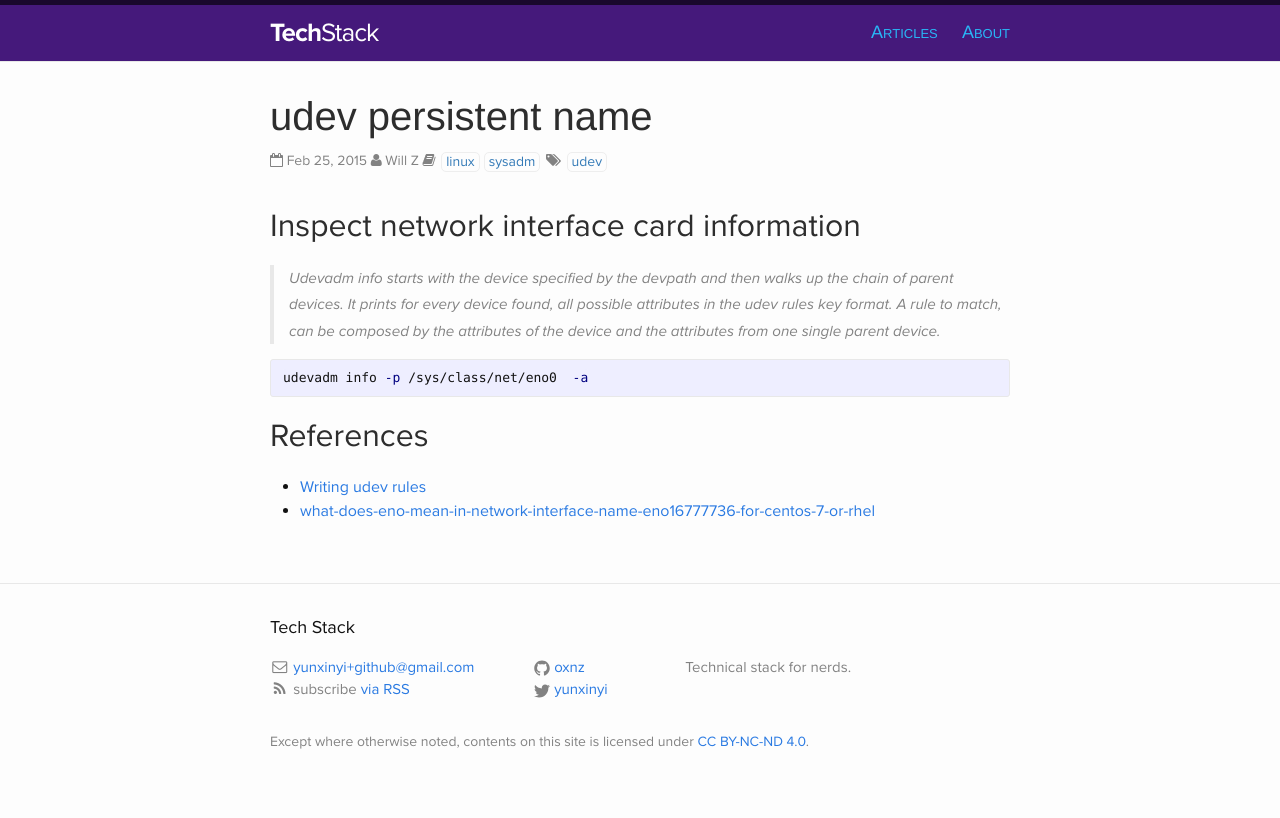
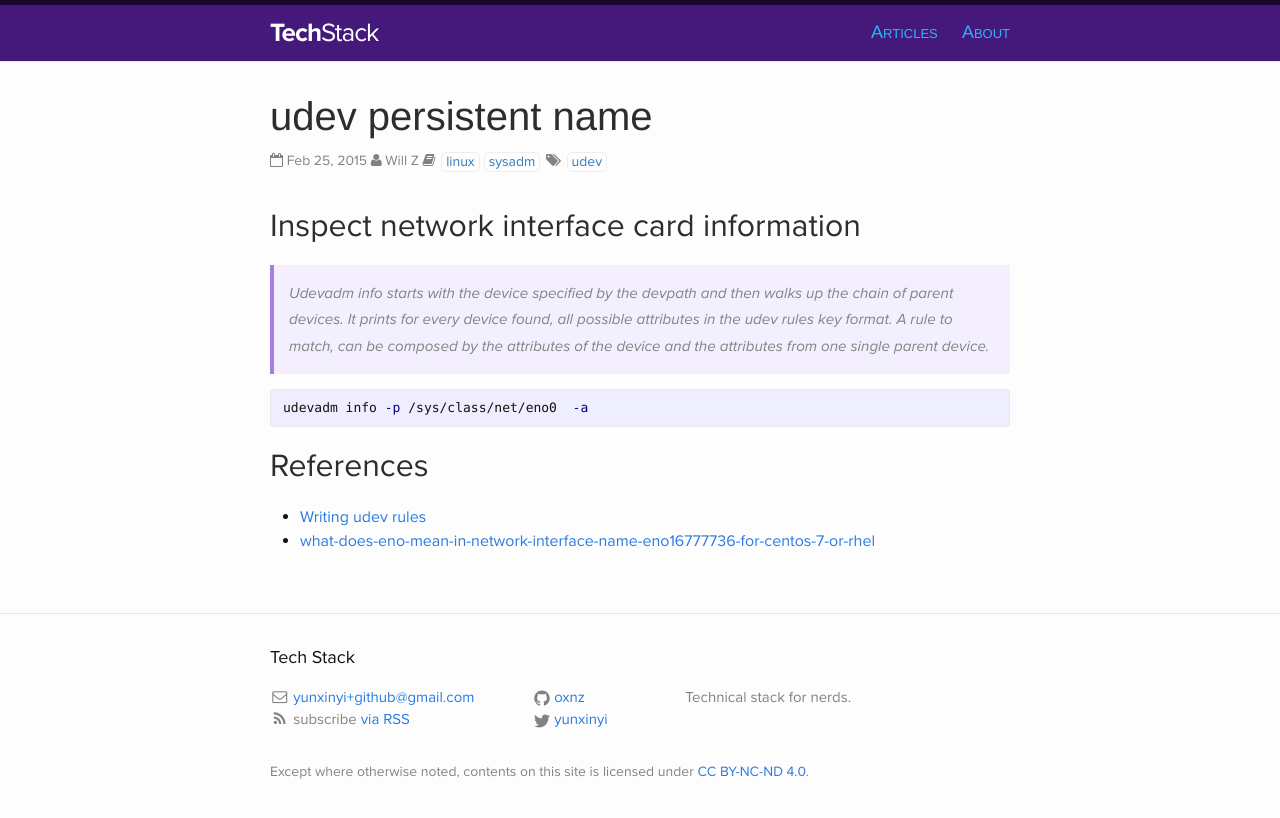
Before and after one commit to oxnz/oxnz.github.io, a Jekyll site: the page built from _posts/2015-11-23-udev.md, in a window 1280 px wide. Shown: the top 818 px of the page. Built offline with Jekyll 4.4.1, drawn with Linux system fonts in a browser that asks for light colours; comment, search, counter and statistics services are not loaded.

Commit message:
refine blockquote

```diff
--- a/_sass/_base.scss
+++ b/_sass/_base.scss
@@ -111,8 +111,9 @@ a {
  */
 blockquote {
     color: $grey-color;
-    border-left: 4px solid $grey-color-light;
-    padding-left: $spacing-unit / 2;
+    border-left: 4px solid $purple-color-light;
+	background: #F3EFFE;
+    padding: $spacing-unit / 2;
     font-size: 18px;
     letter-spacing: -1px;
     font-style: italic;
--- a/css/main.scss
+++ b/css/main.scss
@@ -21,6 +21,10 @@ $brand-color:      #2a7ae2;
 $grey-color:       #828282;
 $grey-color-light: lighten($grey-color, 40%);
 $grey-color-dark:  darken($grey-color, 25%);
+
+$purple-color:     #45197b;
+$purple-color-light: lighten($purple-color, 40%);
+$purple-color-dark: darken($purple-color, 25%);
 
 // Width of the content area
 $content-width:    800px;
```
